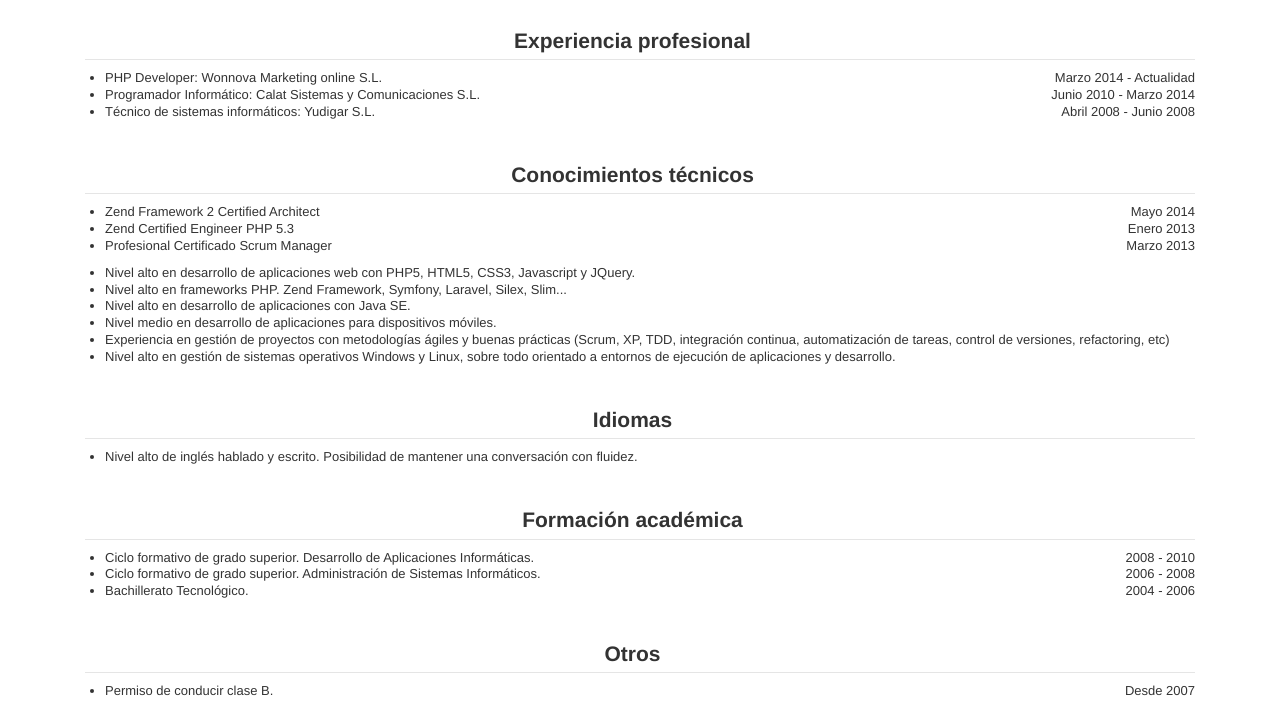
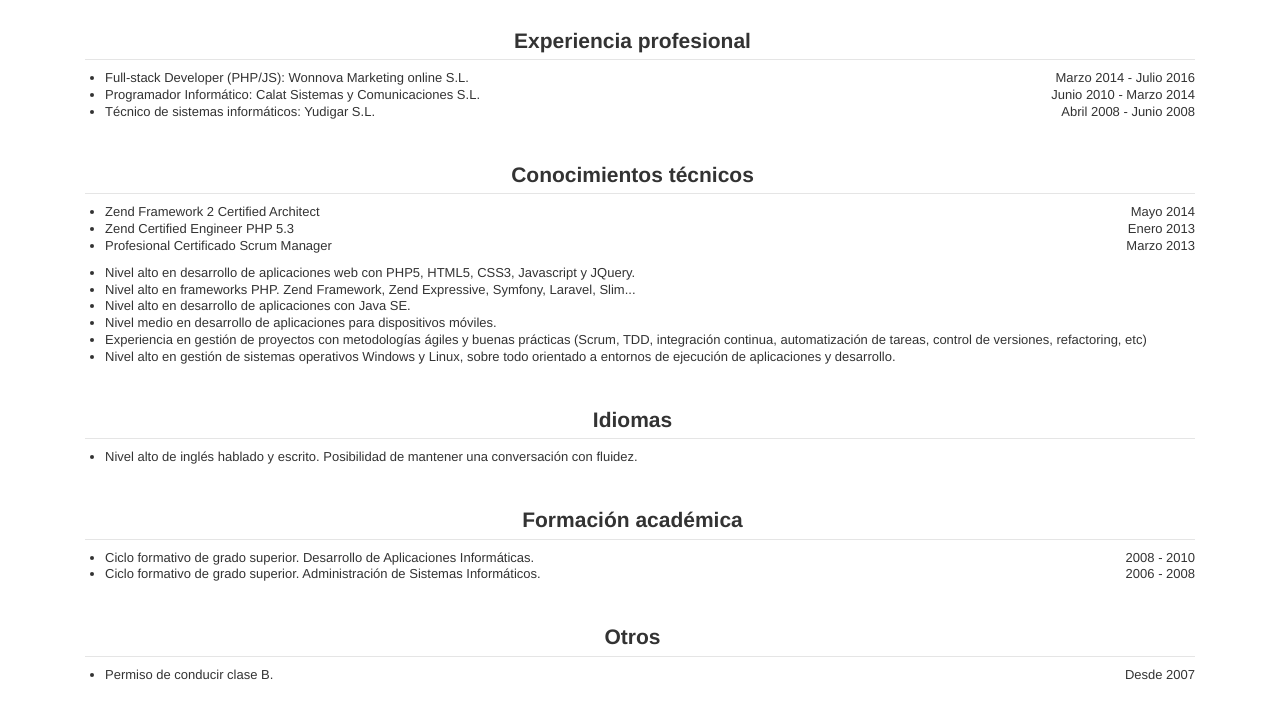
Before and after one commit to acelaya/professional-resume, a plain HTML site: page curriculum.html in a window 1280 px wide. Shown: the part 217-927 px from the top of the page. Drawn offline with nearby package versions, Linux system fonts and the light colour scheme.

Commit message:
Minor updates

```diff
--- a/curriculum.html
+++ b/curriculum.html
@@ -50,7 +50,7 @@
             <fieldset>
                 <legend>Experiencia profesional</legend>
                 <ul>
-                    <li><span class="pull-right">Marzo 2014 - Actualidad</span>PHP Developer: Wonnova Marketing online S.L.</li>
+                    <li><span class="pull-right">Marzo 2014 - Julio 2016</span>Full-stack Developer (PHP/JS): Wonnova Marketing online S.L.</li>
                     <li><span class="pull-right">Junio 2010 - Marzo 2014</span>Programador Informático: Calat Sistemas y Comunicaciones S.L.</li>
                     <li><span class="pull-right">Abril 2008 - Junio 2008</span>Técnico de sistemas informáticos: Yudigar S.L.</li>
                 </ul>
@@ -63,10 +63,10 @@
                     <li><span class="pull-right">Enero 2013</span>Zend Certified Engineer PHP 5.3</li>
                     <li style="margin-bottom: 10px;"><span class="pull-right">Marzo 2013</span>Profesional Certificado Scrum Manager</li>
                     <li>Nivel alto en desarrollo de aplicaciones web con PHP5, HTML5, CSS3, Javascript y JQuery.</li>
-                    <li>Nivel alto en frameworks PHP. Zend Framework, Symfony, Laravel, Silex, Slim...</li>
+                    <li>Nivel alto en frameworks PHP. Zend Framework, Zend Expressive, Symfony, Laravel, Slim...</li>
                     <li>Nivel alto en desarrollo de aplicaciones con Java SE.</li>
                     <li>Nivel medio en desarrollo de aplicaciones para dispositivos móviles.</li>
-                    <li>Experiencia en gestión de proyectos con metodologías ágiles y buenas prácticas (Scrum, XP, TDD, integración continua, automatización de tareas, control de versiones, refactoring, etc)</li>
+                    <li>Experiencia en gestión de proyectos con metodologías ágiles y buenas prácticas (Scrum, TDD, integración continua, automatización de tareas, control de versiones, refactoring, etc)</li>
                     <li>Nivel alto en gestión de sistemas operativos Windows y Linux, sobre todo orientado a entornos de ejecución de aplicaciones y desarrollo.</li>
                 </ul>
             </fieldset>
@@ -83,7 +83,6 @@
                 <ul>
                     <li><span class="pull-right">2008 - 2010</span>Ciclo formativo de grado superior. Desarrollo de Aplicaciones Informáticas.</li>
                     <li><span class="pull-right">2006 - 2008</span>Ciclo formativo de grado superior. Administración de Sistemas Informáticos.</li>
-                    <li><span class="pull-right">2004 - 2006</span>Bachillerato Tecnológico.</li>
                 </ul>
             </fieldset>
 
```
